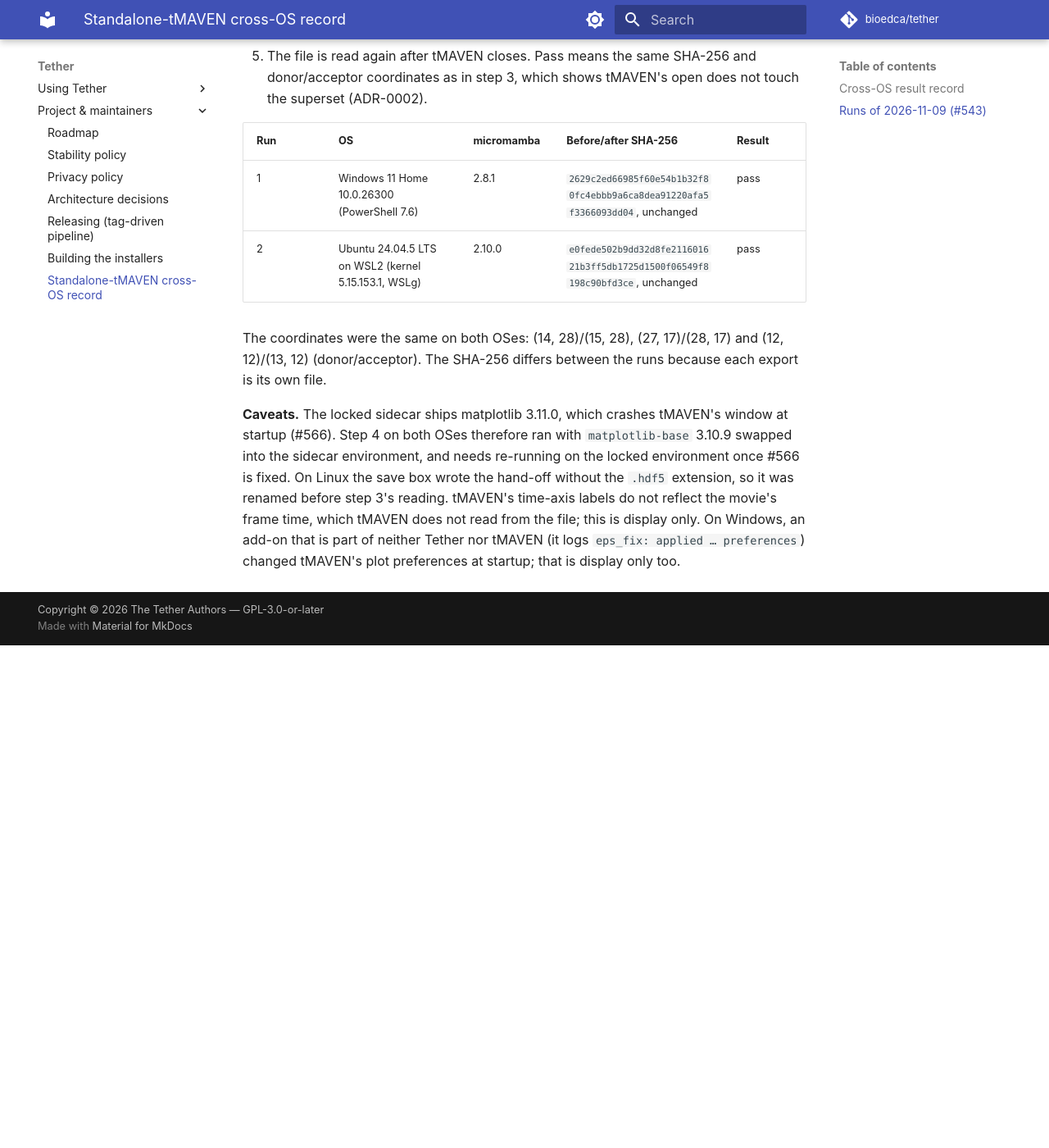
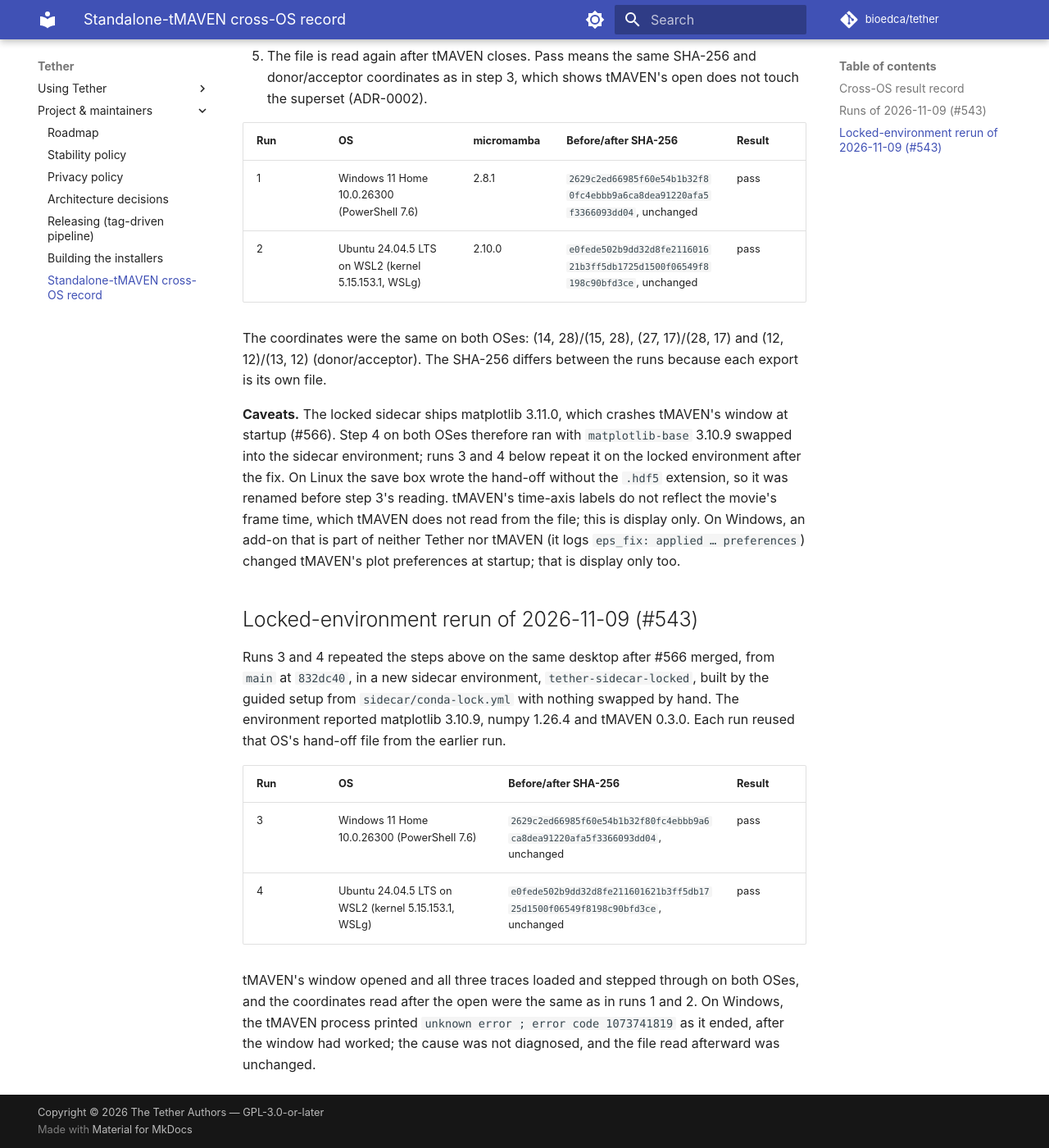
Before and after one commit to bioedca/tether, an MkDocs documentation site: the page built from docs/maintainers/standalone-tmaven-cross-os-record.md, in a window 1280 px wide and 1400 px high, scrolled down 1684 px. Shown: the whole window at 82% size. Built offline with MkDocs 1.6.1 and Material for MkDocs 9.7.7, drawn with Linux system fonts in a browser that asks for light colours; comment, search, counter and statistics services are not loaded; the version menu is left out; before the commit the page ends 2471 px from its top, so only the background shows below that; some of the changed text lies outside the part shown.

Commit message:
docs(sidecar): record the locked-environment rerun and mark ADR-0010's deferred leg met (#543) (#573)
The standalone-tMAVEN GUI leg passed on Windows 11 and Ubuntu on WSL2 on
the locked sidecar environment (main 832dc40, matplotlib 3.10.9 from
sidecar/conda-lock.yml), with the hand-off file's SHA-256 and coordinates
unchanged. The cross-OS record now reads "pass" for both OSes with runs 3
and 4, and the PRD marks the leg met and drops its section 9.6 row.

Closes #543

```diff
--- a/docs/maintainers/standalone-tmaven-cross-os-record.md
+++ b/docs/maintainers/standalone-tmaven-cross-os-record.md
@@ -15,14 +15,14 @@ Windows (developer) and Linux (CI); the manual GUI leg is recorded here as it is
 | OS | tMAVEN commit | Setup script | Scripted open-check | Manual GUI open | Date | Notes |
 |---|---|---|---|---|---|---|
 | Linux (CI) | `10f4230` | clean | pass | n/a (headless CI) | ongoing | `sidecar` workflow: setup script + `test_handoff_sidecar.py` on every live run. |
-| Windows 11 | `10f4230` | clean | pass | pass, with matplotlib override (#566) | 2026-11-09 | Run 1 below. Scripted check from 2026-07-19 (developer box, `test_handoff_sidecar.py` 3/3). |
-| Ubuntu on WSL2 | `10f4230` | clean | n/a (not run) | pass, with matplotlib override (#566) | 2026-11-09 | Run 2 below. |
+| Windows 11 | `10f4230` | clean | pass | pass | 2026-11-09 | Runs 1 and 3 below; run 3 is on the locked environment. Scripted check from 2026-07-19 (developer box, `test_handoff_sidecar.py` 3/3). |
+| Ubuntu on WSL2 | `10f4230` | clean | n/a (not run) | pass | 2026-11-09 | Runs 2 and 4 below; run 4 is on the locked environment. |
 
 The guided setup script ran clean on two operating systems (Windows 11 and Ubuntu on WSL2), and
-the manual GUI leg passed on both, but only with matplotlib swapped in the sidecar environment:
-on the locked environment tMAVEN's window crashes at startup (#566). The step ADR-0010 deferred
-to packaging time therefore stays open (#543) until the GUI leg passes on the locked environment
-after #566 is fixed.
+the manual GUI leg passed on both on the locked sidecar environment (runs 3 and 4), after #566
+bounded its matplotlib below 3.11. That completes the step ADR-0010 deferred to packaging time
+(#543). Runs 1 and 2 passed earlier only with matplotlib swapped by hand, which is how #566 was
+found.
 
 ## Runs of 2026-11-09 (#543)
 
@@ -50,9 +50,27 @@ its own file.
 
 **Caveats.** The locked sidecar ships matplotlib 3.11.0, which crashes tMAVEN's window at
 startup (#566). Step 4 on both OSes therefore ran with `matplotlib-base` 3.10.9 swapped into
-the sidecar environment, and needs re-running on the locked environment once #566 is fixed.
+the sidecar environment; runs 3 and 4 below repeat it on the locked environment after the fix.
 On Linux the save box wrote the hand-off without the `.hdf5` extension, so it was renamed
 before step 3's reading. tMAVEN's time-axis labels do not reflect the movie's frame time,
 which tMAVEN does not read from the file; this is display only. On Windows, an add-on that is part of neither
 Tether nor tMAVEN (it logs `eps_fix: applied … preferences`) changed tMAVEN's plot preferences
 at startup; that is display only too.
+
+## Locked-environment rerun of 2026-11-09 (#543)
+
+Runs 3 and 4 repeated the steps above on the same desktop after #566 merged, from `main` at
+`832dc40`, in a new sidecar environment, `tether-sidecar-locked`, built by the guided setup
+from `sidecar/conda-lock.yml` with nothing swapped by hand. The environment reported
+matplotlib 3.10.9, numpy 1.26.4 and tMAVEN 0.3.0. Each run reused that OS's hand-off file from
+the earlier run.
+
+| Run | OS | Before/after SHA-256 | Result |
+|---|---|---|---|
+| 3 | Windows 11 Home 10.0.26300 (PowerShell 7.6) | `2629c2ed66985f60e54b1b32f80fc4ebbb9a6ca8dea91220afa5f3366093dd04`, unchanged | pass |
+| 4 | Ubuntu 24.04.5 LTS on WSL2 (kernel 5.15.153.1, WSLg) | `e0fede502b9dd32d8fe211601621b3ff5db1725d1500f06549f8198c90bfd3ce`, unchanged | pass |
+
+tMAVEN's window opened and all three traces loaded and stepped through on both OSes, and the
+coordinates read after the open were the same as in runs 1 and 2. On Windows, the tMAVEN
+process printed `unknown error ; error code 1073741819` as it ended, after the window had
+worked; the cause was not diagnosed, and the file read afterward was unchanged.
```
Also changed, not shown: docs/PRD.md (+4 -5 lines).
